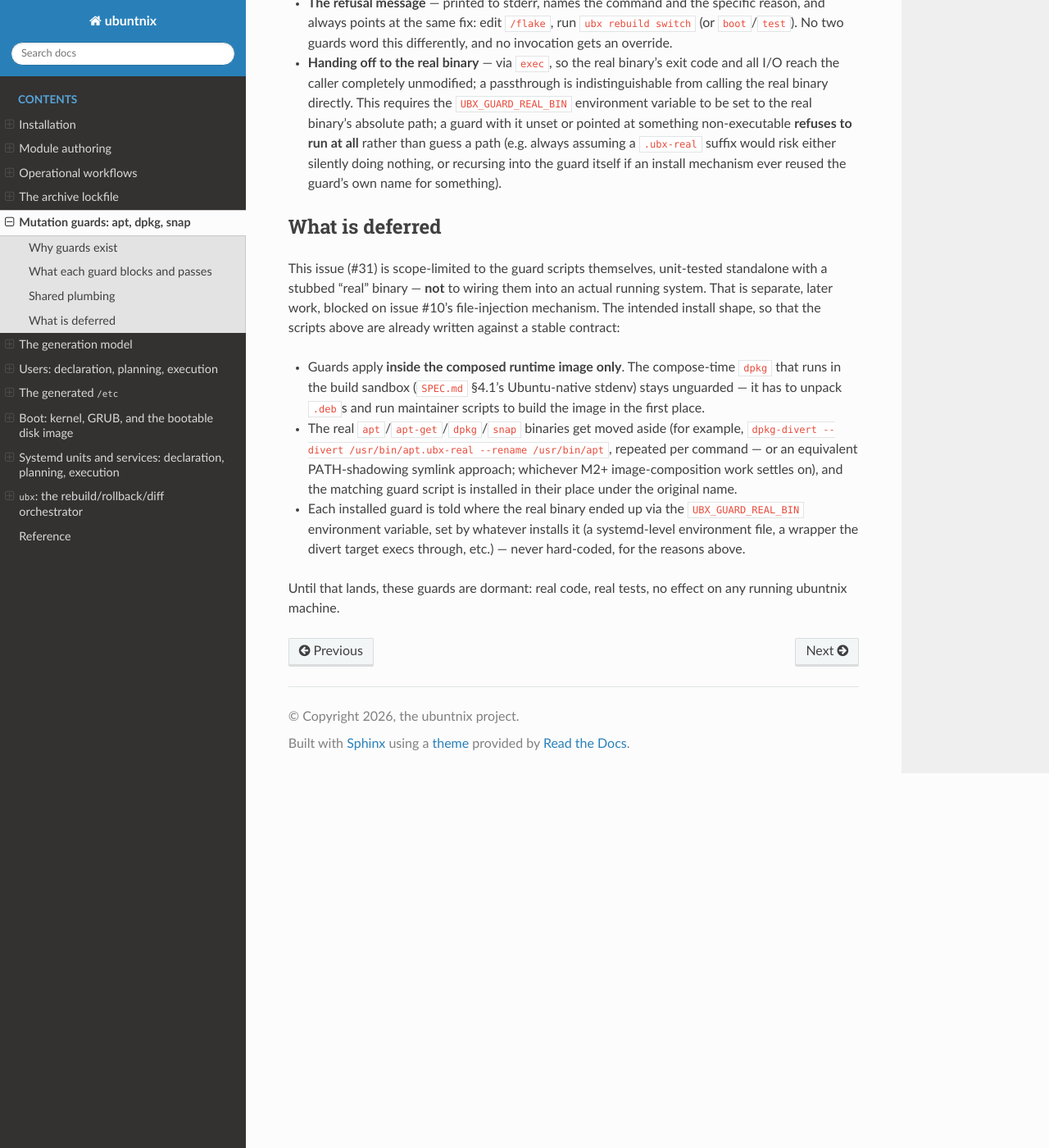
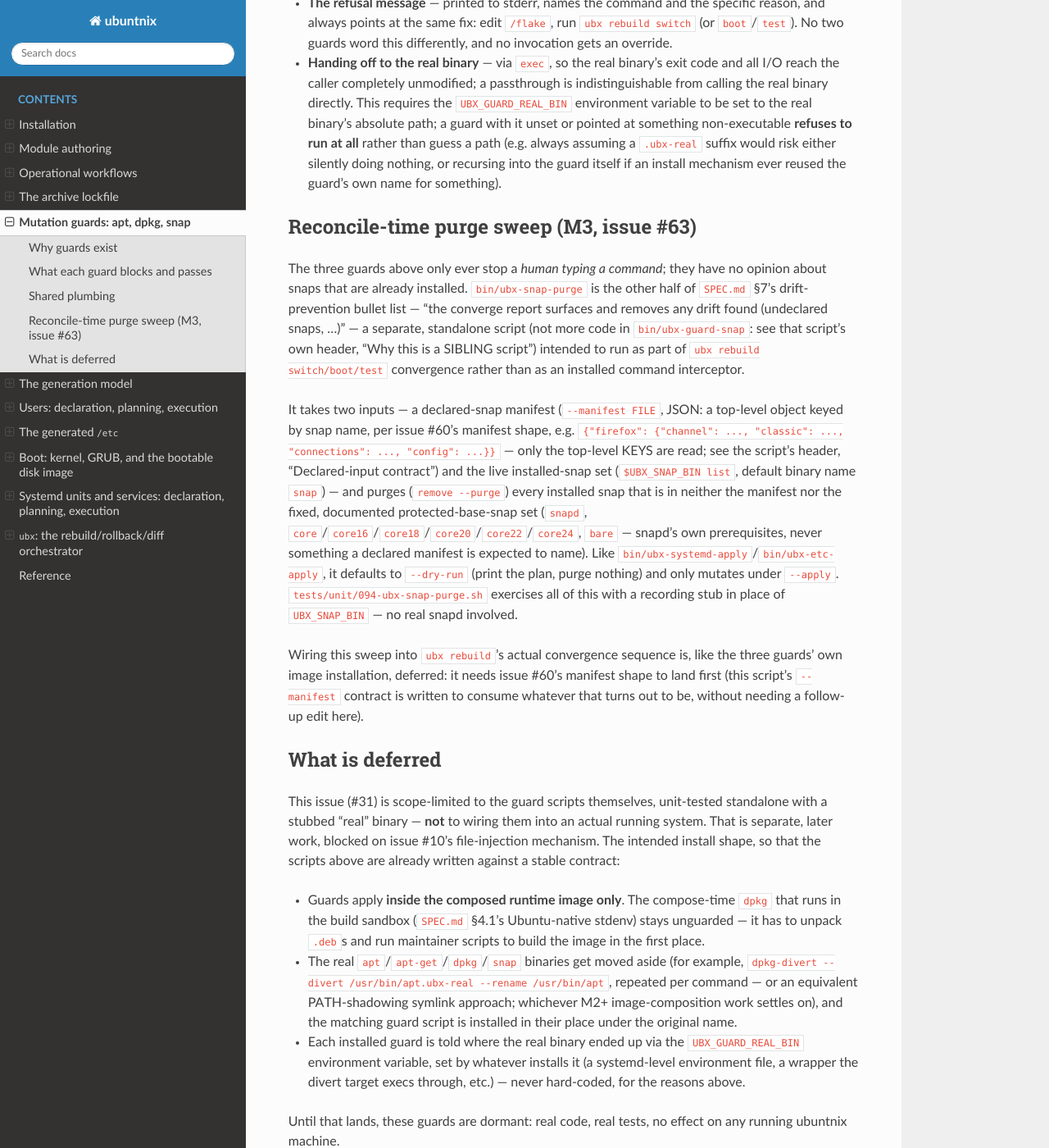
Before and after one commit to Guno327/ubuntnix, a Sphinx documentation site: the page built from docs/guards.md, in a window 1280 px wide and 1400 px high, scrolled down 2327 px. Shown: the whole window at 82% size. Built offline with Sphinx 7.4.7 and the Read the Docs theme 3.1.0, drawn with Linux system fonts in a browser that asks for light colours; pages that are not in the unit, such as notebooks, are missing from menus.

Commit message:
feat(guard): reconcile-time snap drift purge sweep (bin/ubx-snap-purge) (#65)
Adds bin/ubx-snap-purge, the reconcile-time half of SPEC.md §7's snap
drift model (issue #63): given a declared-snap manifest and the live
installed set, it purges every installed snap that is neither declared
nor a protected base snap (snapd, core*, bare). Defaults to --dry-run
(prints the plan, mutates nothing); --apply issues `snap remove --purge`
per undeclared snap. Both the observed-set query and the purge go through
the injectable UBX_SNAP_BIN seam so unit tests run offline.

The manifest reader requires issue #60's declared-manifest shape — a
top-level JSON object keyed by snap name — and fails closed (nonzero
exit, purging nothing) on any other shape or an empty-string key, so a
malformed manifest can never be misread as "declare nothing" and purge
the whole system.

Wiring the sweep into `ubx rebuild`'s convergence sequence is deferred
until #60's manifest lands (follow-up issue); #63's acceptance criteria
are the fixture-driven unit tests added here.

- tests/unit/094-ubx-snap-purge.sh: dry-run/apply, declared+base sparing,
  empty and malformed manifests (fail-closed), env-var fallback, surfaced
  purge failure, and a bin/ubx-guard-snap interactive-block regression.
- docs/guards.md: "Reconcile-time purge sweep" section.

Closes #63

Co-authored-by: ghov-claude[bot] <308500720+ghov-claude[bot]@users.noreply.github.com>
Co-authored-by: Claude Opus 4.8 <noreply@anthropic.com>

```diff
--- a/docs/guards.md
+++ b/docs/guards.md
@@ -129,6 +129,38 @@ behavior that are genuinely identical across all three commands:
   silently doing nothing, or recursing into the guard itself if an install
   mechanism ever reused the guard's own name for something).
 
+## Reconcile-time purge sweep (M3, issue #63)
+
+The three guards above only ever stop a *human typing a command*; they
+have no opinion about snaps that are already installed. `bin/ubx-snap-purge`
+is the other half of `SPEC.md` §7's drift-prevention bullet list — "the
+converge report surfaces and removes any drift found (undeclared snaps,
+...)" — a separate, standalone script (not more code in
+`bin/ubx-guard-snap`: see that script's own header, "Why this is a SIBLING
+script") intended to run as part of `ubx rebuild switch/boot/test`
+convergence rather than as an installed command interceptor.
+
+It takes two inputs — a declared-snap manifest (`--manifest FILE`, JSON: a
+top-level object keyed by snap name, per issue #60's manifest shape, e.g.
+`{"firefox": {"channel": ..., "classic": ..., "connections": ..., "config": ...}}`
+— only the top-level KEYS are read; see the script's header,
+"Declared-input contract") and the live installed-snap set (`$UBX_SNAP_BIN
+list`, default binary name `snap`) — and
+purges (`remove --purge`) every installed snap that is in neither the
+manifest nor the fixed, documented protected-base-snap set (`snapd`,
+`core`/`core16`/`core18`/`core20`/`core22`/`core24`, `bare` — snapd's own
+prerequisites, never something a declared manifest is expected to name).
+Like `bin/ubx-systemd-apply`/`bin/ubx-etc-apply`, it defaults to
+`--dry-run` (print the plan, purge nothing) and only mutates under
+`--apply`. `tests/unit/094-ubx-snap-purge.sh` exercises all of this with a
+recording stub in place of `UBX_SNAP_BIN` — no real snapd involved.
+
+Wiring this sweep into `ubx rebuild`'s actual convergence sequence is, like
+the three guards' own image installation, deferred: it needs issue #60's
+manifest shape to land first (this script's `--manifest` contract is
+written to consume whatever that turns out to be, without needing a
+follow-up edit here).
+
 (what-is-deferred)=
 
 ## What is deferred
```
Also changed, not shown: 2 other files.
